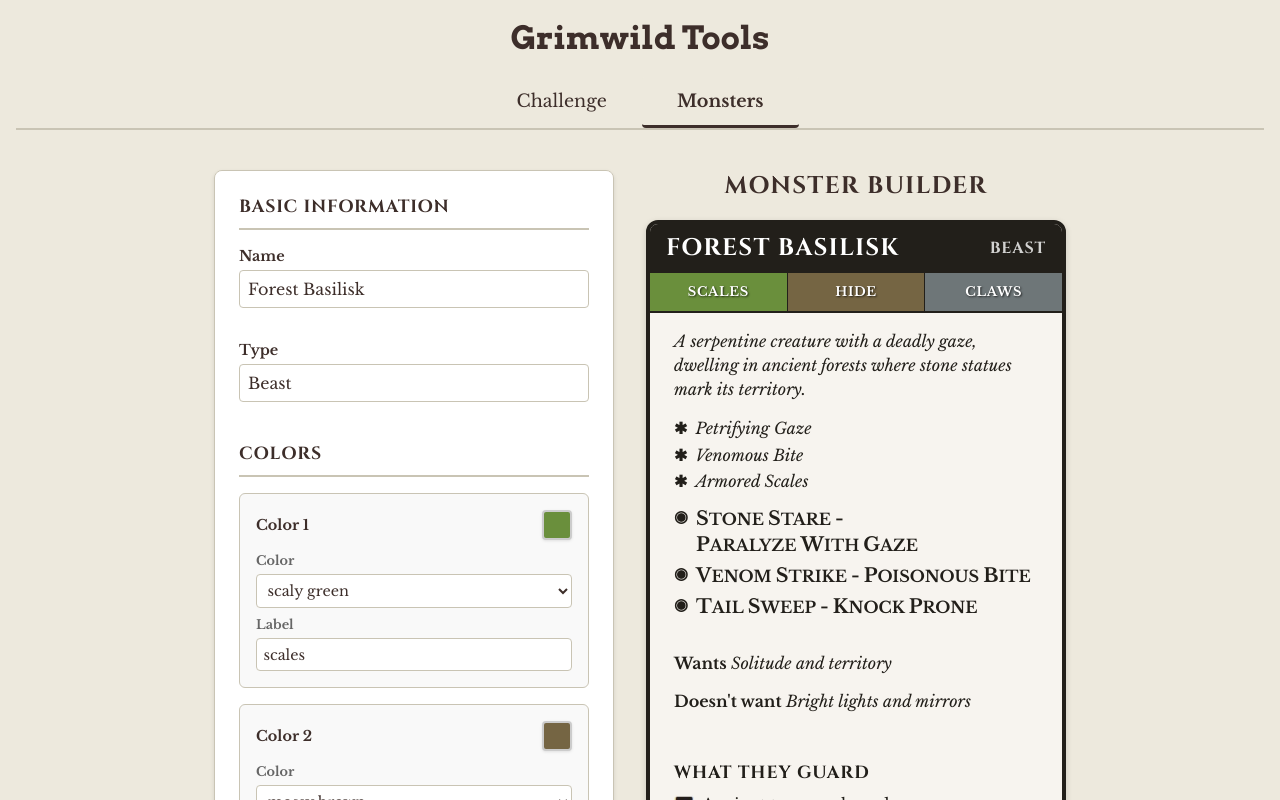
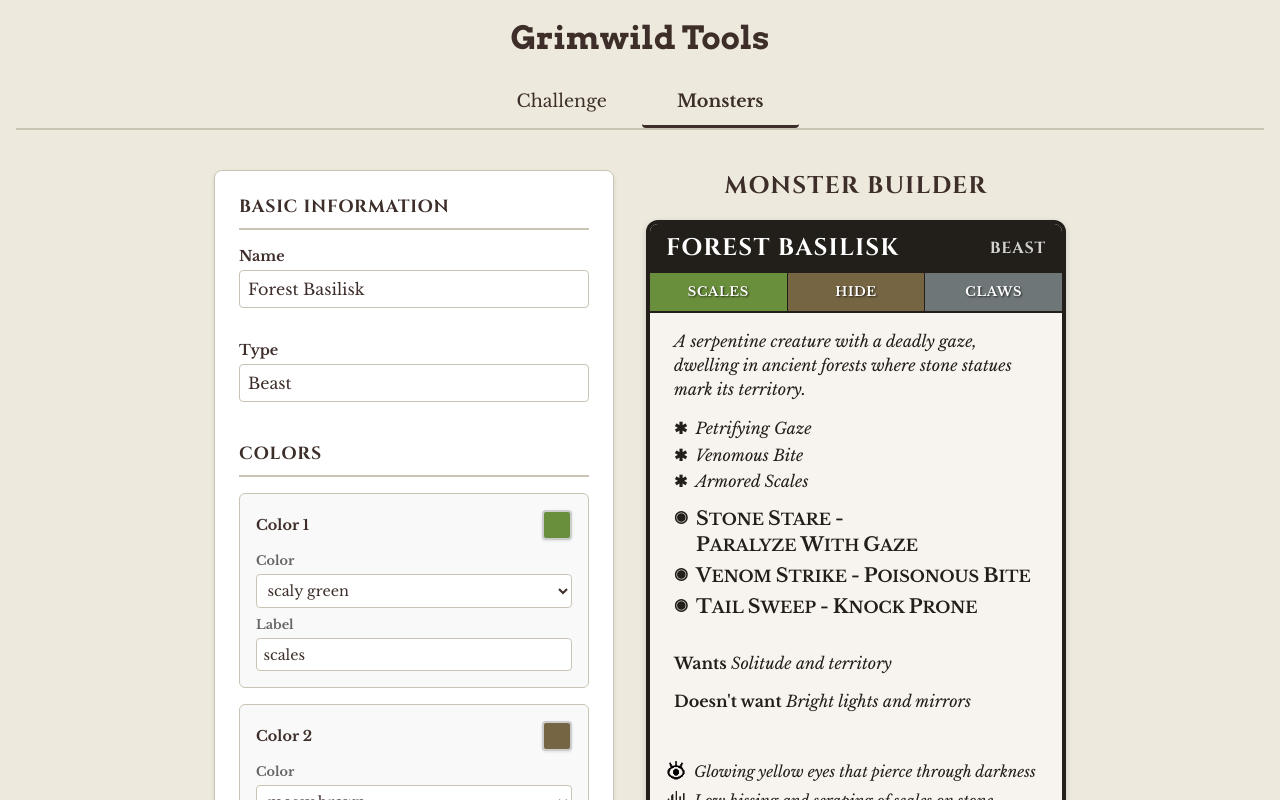
Before and after one commit to mvillaronga/grimwild-tools, a React (Vite) app: page / in a window 1280 px wide. Both pictures are taken after a click on the button "Monsters". Shown: the top 800 px of the page. Built offline with nearby package versions, Linux system fonts and the light colour scheme.

Commit message:
added sensories to monsters

```diff
--- a/src/components/monster/MonsterBuilder.jsx
+++ b/src/components/monster/MonsterBuilder.jsx
@@ -34,6 +34,9 @@ export default function MonsterBuilder() {
               moves={monsterState.moves}
               wants={monsterState.wants}
               dislikes={monsterState.dislikes}
+              sight={monsterState.sight}
+              sound={monsterState.sound}
+              smell={monsterState.smell}
               flavorTitle={monsterState.flavorTitle}
               flavorItems={monsterState.flavorItems}
             />
--- a/src/components/monster/MonsterDisplay.jsx
+++ b/src/components/monster/MonsterDisplay.jsx
@@ -3,6 +3,7 @@ import "./MonsterDisplay.css";
 import TraitBulletList from "../common/TraitBulletList";
 import MovesBulletList from "../common/MovesBulletList";
 import MonsterWants from "./MonsterWants";
+import MonsterSenses from "./MonsterSenses";
 
 export default function MonsterDisplay({
   name,
@@ -14,6 +15,9 @@ export default function MonsterDisplay({
   moves,
   wants,
   dislikes,
+  sight,
+  sound,
+  smell,
   flavorTitle,
   flavorItems,
 }) {
@@ -64,6 +68,8 @@ export default function MonsterDisplay({
         <MonsterWants wants={wants} dislikes={dislikes} />
       )}
 
+      <MonsterSenses sight={sight} sound={sound} smell={smell} />
+
       {flavorTitle && flavorItemArray.length > 0 && (
         <>
           <h3 className="section-title">{flavorTitle}</h3>
--- a/src/components/monster/MonsterForm.jsx
+++ b/src/components/monster/MonsterForm.jsx
@@ -16,6 +16,9 @@ export default function MonsterForm({
   moves, setMoves,
   wants, setWants,
   dislikes, setDislikes,
+  sight, setSight,
+  sound, setSound,
+  smell, setSmell,
   flavorTitle, setFlavorTitle,
   flavorItems, setFlavorItems,
 }) {
@@ -145,6 +148,44 @@ export default function MonsterForm({
         />
       </label>
 
+      {/* Sensory Information */}
+      <div className={styles.sectionHeader}>
+        Sensory Information (Optional)
+      </div>
+
+      <label className={styles.label}>
+        <span className={styles.labelText}>Sight</span>
+        <input
+          type="text"
+          value={sight}
+          onChange={(e) => setSight(e.target.value)}
+          className={styles.textInput}
+          placeholder="What the monster looks like"
+        />
+      </label>
+
+      <label className={styles.label}>
+        <span className={styles.labelText}>Sound</span>
+        <input
+          type="text"
+          value={sound}
+          onChange={(e) => setSound(e.target.value)}
+          className={styles.textInput}
+          placeholder="What the monster sounds like"
+        />
+      </label>
+
+      <label className={styles.label}>
+        <span className={styles.labelText}>Smell</span>
+        <input
+          type="text"
+          value={smell}
+          onChange={(e) => setSmell(e.target.value)}
+          className={styles.textInput}
+          placeholder="What the monster smells like"
+        />
+      </label>
+
       {/* Flavor Content */}
       <div className={styles.sectionHeader}>
         Flavor Content (Optional)
--- /dev/null
+++ b/src/components/monster/MonsterSenses.css
@@ -0,0 +1,29 @@
+.monster-senses {
+  margin: 1rem 0;
+  padding: 0 1rem;
+}
+
+.sense-item {
+  display: flex;
+  align-items: center;
+  margin-bottom: 0.5rem;
+  line-height: 1.4;
+}
+
+.sense-item:last-child {
+  margin-bottom: 0;
+}
+
+.sense-icon {
+  width: 1.25rem;
+  height: 1.25rem;
+  margin-right: 0.5rem;
+  flex-shrink: 0;
+}
+
+.sense-text {
+  flex: 1;
+  font-style: italic;
+  font-size: 0.95rem;
+  color: var(--ink);
+}
--- /dev/null
+++ b/src/components/monster/MonsterSenses.jsx
@@ -0,0 +1,29 @@
+import React from "react";
+import "./MonsterSenses.css";
+
+export default function MonsterSenses({ sight, sound, smell }) {
+  const senses = [
+    { type: 'sight', value: sight, icon: './images/sensories/sight.png', alt: 'Sight' },
+    { type: 'sound', value: sound, icon: './images/sensories/sound.png', alt: 'Sound' },
+    { type: 'smell', value: smell, icon: './images/sensories/smell.png', alt: 'Smell' }
+  ].filter(sense => sense.value && sense.value.trim());
+
+  if (senses.length === 0) {
+    return null;
+  }
+
+  return (
+    <div className="monster-senses">
+      {senses.map((sense) => (
+        <div key={sense.type} className="sense-item">
+          <img
+            className="sense-icon"
+            src={sense.icon}
+            alt={sense.alt}
+          />
+          <span className="sense-text">{sense.value}</span>
+        </div>
+      ))}
+    </div>
+  );
+}
--- a/src/hooks/useMonsterState.js
+++ b/src/hooks/useMonsterState.js
@@ -18,6 +18,9 @@ const defaultMonsterData = {
   moves: 'Stone Stare - paralyze with gaze\nVenom Strike - poisonous bite\nTail Sweep - knock prone',
   wants: 'Solitude and territory',
   dislikes: 'Bright lights and mirrors',
+  sight: 'Glowing yellow eyes that pierce through darkness',
+  sound: 'Low hissing and scraping of scales on stone',
+  smell: 'Musty earth and ancient decay',
   flavorTitle: 'What they guard',
   flavorItems: 'Ancient treasure hoard\nPetrified adventurers\nRare magical herbs\nCrystal formations\nForgotten ruins\nSacred grove'
 };
@@ -36,6 +39,9 @@ export function useMonsterState() {
   const [moves, setMoves] = useState(isDevelopment ? defaultMonsterData.moves : '');
   const [wants, setWants] = useState(isDevelopment ? defaultMonsterData.wants : '');
   const [dislikes, setDislikes] = useState(isDevelopment ? defaultMonsterData.dislikes : '');
+  const [sight, setSight] = useState(isDevelopment ? defaultMonsterData.sight : '');
+  const [sound, setSound] = useState(isDevelopment ? defaultMonsterData.sound : '');
+  const [smell, setSmell] = useState(isDevelopment ? defaultMonsterData.smell : '');
   const [flavorTitle, setFlavorTitle] = useState(isDevelopment ? defaultMonsterData.flavorTitle : '');
   const [flavorItems, setFlavorItems] = useState(isDevelopment ? defaultMonsterData.flavorItems : '');
 
@@ -80,6 +86,12 @@ export function useMonsterState() {
     setWants,
     dislikes,
     setDislikes,
+    sight,
+    setSight,
+    sound,
+    setSound,
+    smell,
+    setSmell,
     flavorTitle,
     setFlavorTitle,
     flavorItems,
```
